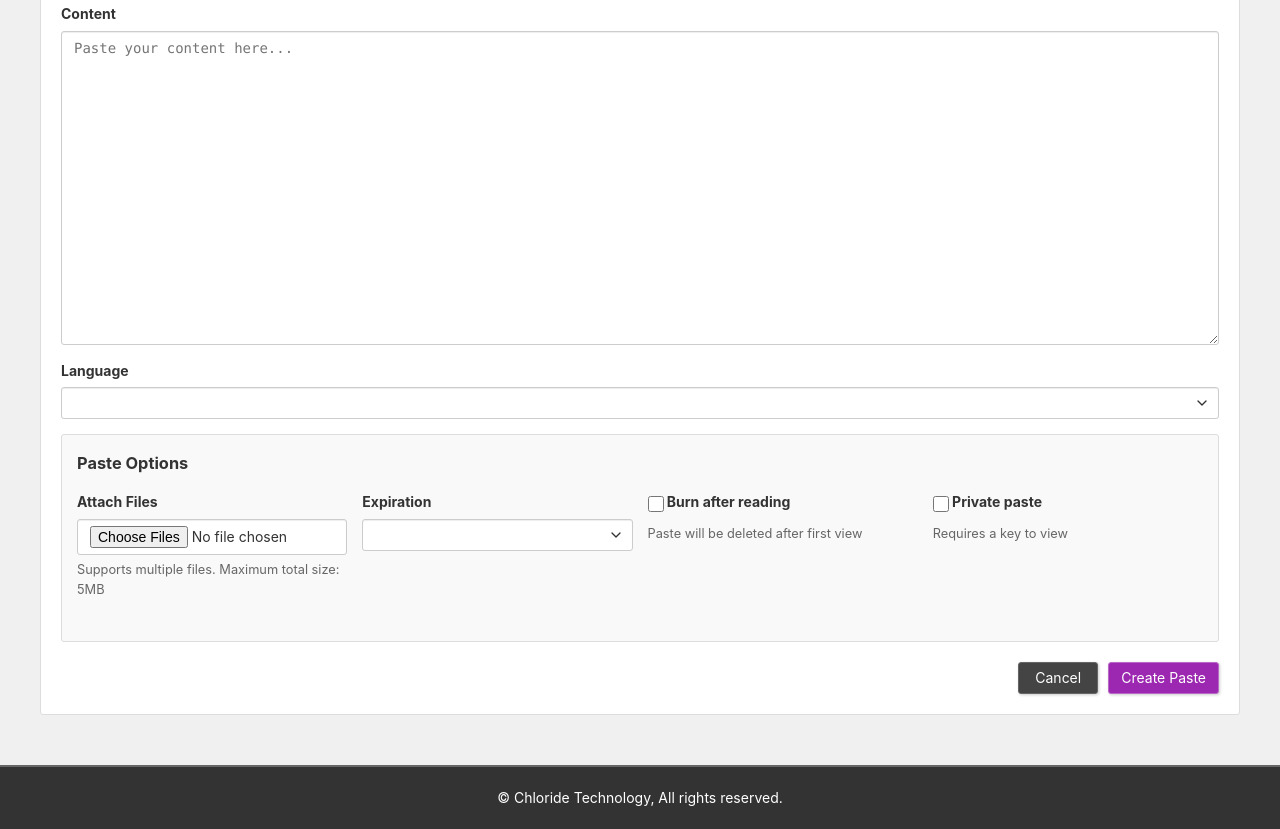
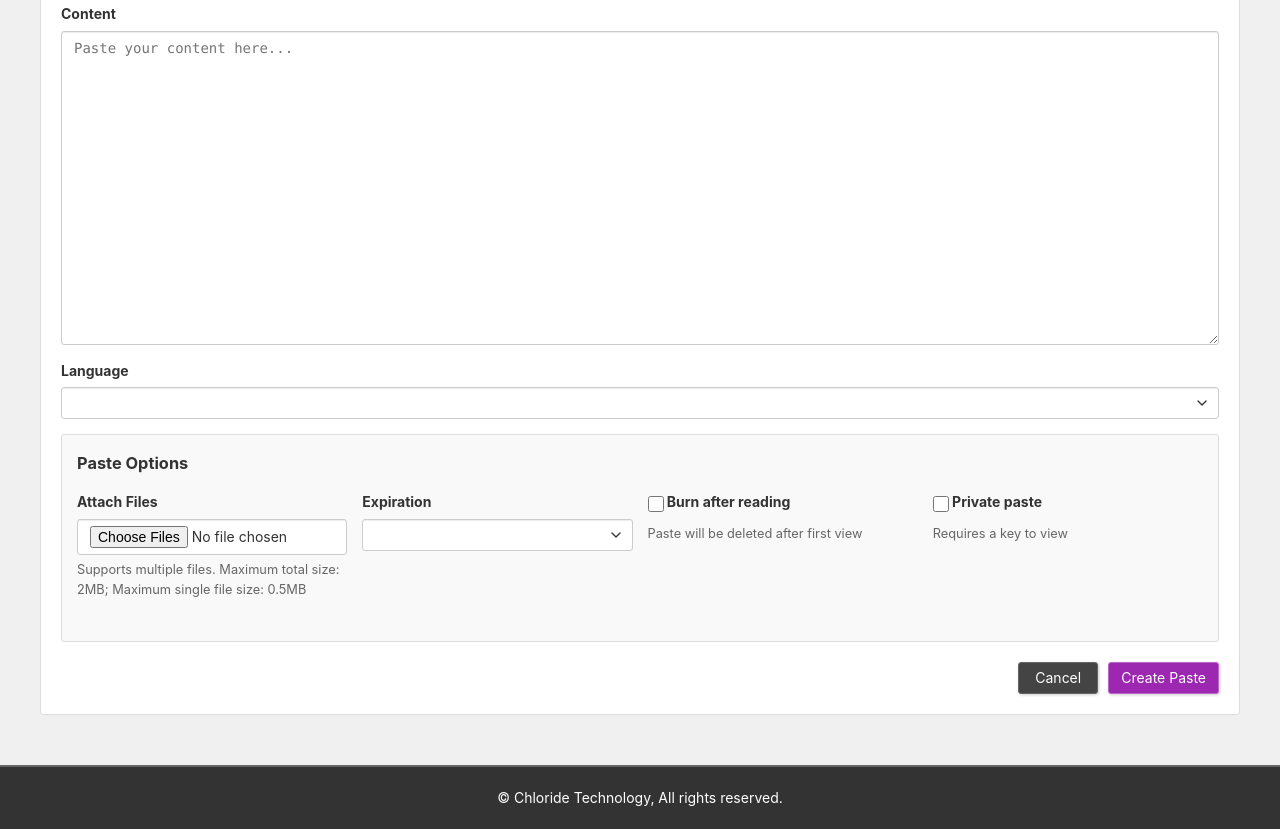
Before and after one commit to wzhy233/wzhy233.github.io, a plain HTML site: page pastebin/create.html in a window 1280 px wide. Shown: the part 391-1220 px from the top of the page. Drawn offline with nearby package versions, Linux system fonts and the light colour scheme; a script that the page names is missing.

Commit message:
Add files via upload

```diff
--- a/pastebin/create.html
+++ b/pastebin/create.html
@@ -82,14 +82,13 @@
                             <label for="file-upload">Attach Files</label>
                             <input type="file" id="file-upload" class="form-control" multiple>
                             <p class="help-text" style="font-size: 0.8rem; color: #666; margin-top: 5px;">
-        Supports multiple files. Maximum total size: 5MB
+                                Supports multiple files. Maximum total size: 2MB; Maximum single file size: 0.5MB
                             </p>
                             <div id="uploaded-files" style="margin-top: 10px;"></div>
                         </div>
                         <div class="form-group">
                             <label for="paste-expiration">Expiration</label>
                             <select id="paste-expiration" class="form-control">
-
                             </select>
                         </div>
 
```
Lines whose indentation alone changed are shown as unchanged.
